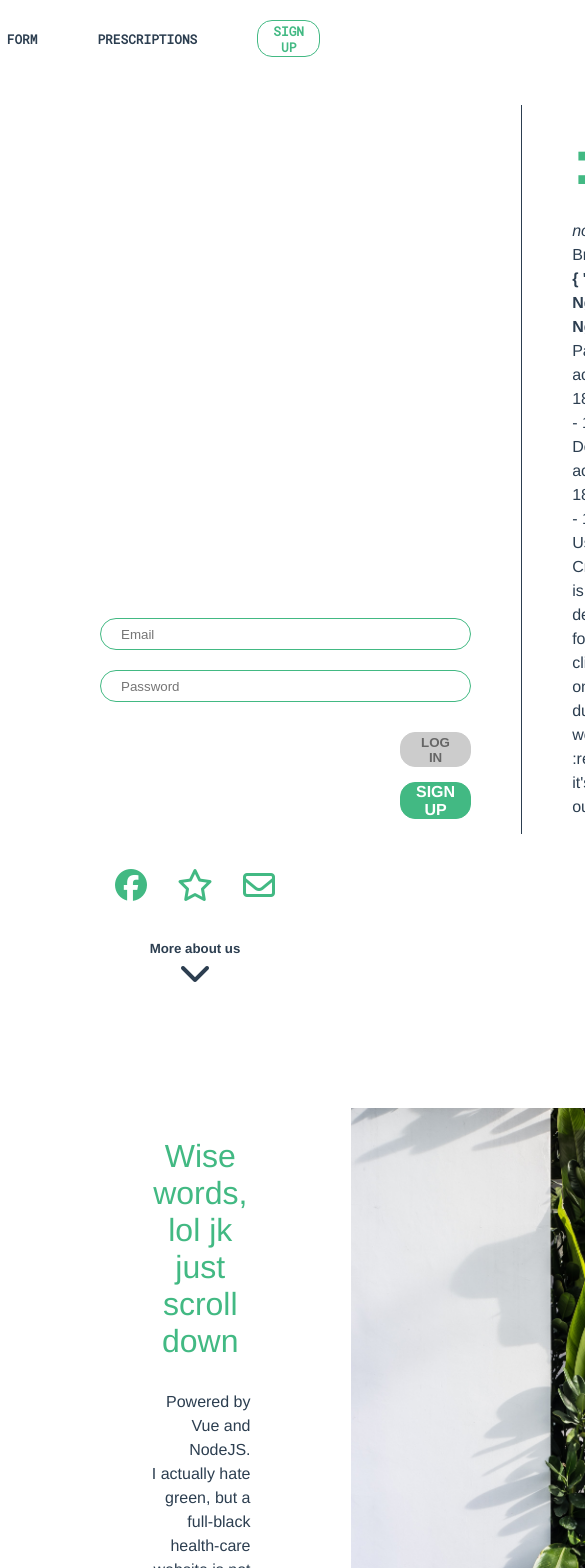
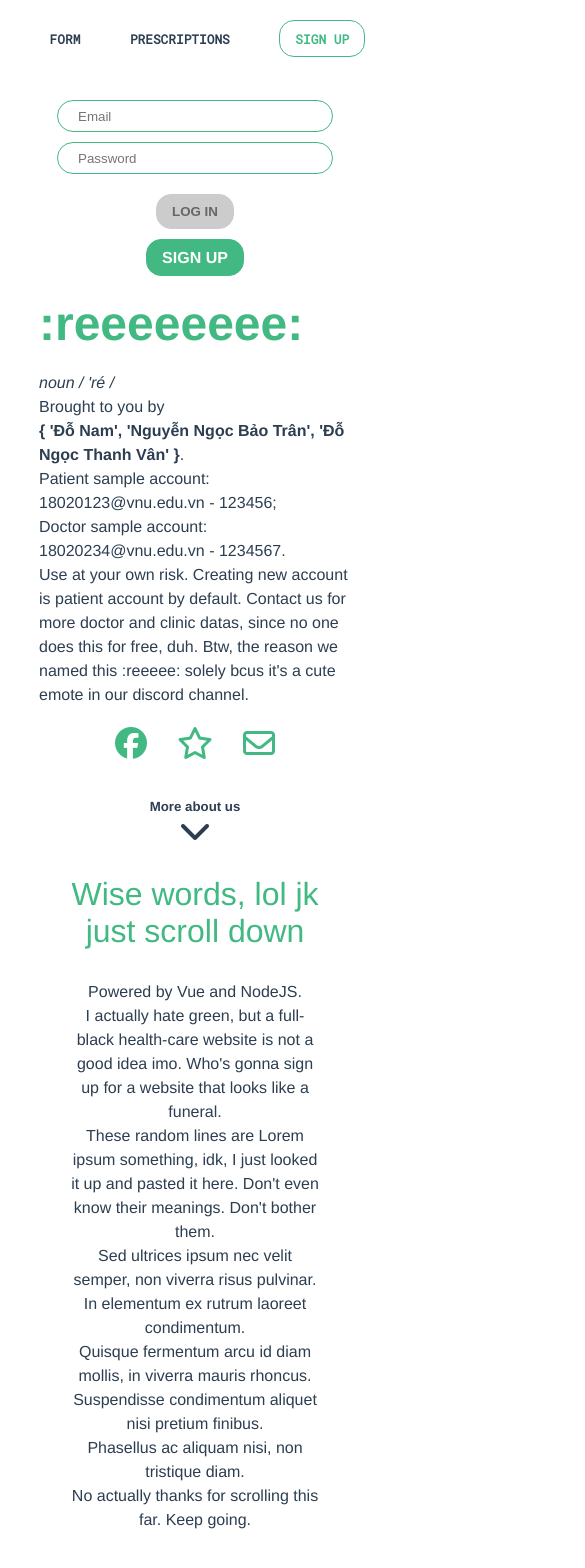
Before and after one commit to trannguyen61/-reeeeeee-FE, a Vue app: page / in a window 390 px wide. Shown: the top 1568 px of the page, 585 px wide, since content can reach past the window. Built offline with nearby package versions, Linux system fonts and the light colour scheme; no server answers.

Commit message:
smol desktops and phones

```diff
--- a/public/index.css
+++ b/public/index.css
@@ -44,14 +44,25 @@ button:focus {
   margin-top: 100px;
   display: flex;
   justify-content: space-evenly;
-}
-
-.body-container--mt-80 {
-  margin-top: 80px;
+  overflow: hidden;
 }
 
 .body-container--flex-col {
   flex-direction: column;
+}
+
+@media only screen and (min-width: 992px) {
+  /* For desktop: */
+  .body-container--mt-80 {
+    margin-top: 80px;
+  }
+}
+
+@media only screen and (max-width: 992px) {
+  /* For mobile phones: */
+  .body-container--md {
+    flex-direction: column;
+  }
 }
 
 .select-bar {
@@ -79,7 +90,7 @@ button:focus {
 }
 
 .article--left {
-  margin: 25px 100px 30px 50px;
+  margin: 25px auto 30px 50px;
   text-align: left;
   padding-left: 50px;
   border-left: solid 1px;
@@ -90,7 +101,6 @@ button:focus {
   flex-direction: column;
   justify-content: flex-start;
   align-items: flex-end;
-  margin-left: 150px;
 }
 
 .article__title {
@@ -108,6 +118,10 @@ button:focus {
   margin: 30px 0 30px 0;
 }
 
+.article__title--right {
+  text-align: right;
+}
+
 .article__text {
   line-height: 1.5em;
 }
@@ -118,6 +132,36 @@ button:focus {
 
 .article__text--margin {
   margin: 15px 0;
+}
+
+@media only screen and (max-width: 992px) {
+  /* For mobile phones: */
+  .article {
+    width: 60%;
+  }
+  .article--left {
+    border: 0;
+  }
+  .article--md-center {
+    margin: auto;
+    padding: 0;
+  }
+  .article__title--smol {
+    margin-top: 0;
+  }
+}
+
+@media only screen and (max-width: 600px) {
+  /* For smol mobile phones: */
+  .sm-text-center {
+    text-align: center;
+  }
+  .article {
+    width: 80%;
+  }
+  .article__title--big {
+    font-size: 3em;
+  }
 }
 
 .home__media {
@@ -136,15 +180,29 @@ button:focus {
   margin-top: 120px;
   margin-bottom: 40px;
   display: flex;
+  overflow-x: hidden;
+  justify-content: center;
 }
 
-.home__page .img {
-  margin-left: 100px;
-  margin-right: 100px;
+.home__page--center {
+  justify-content: center;
+  margin-left: 10vw;
+  margin-right: 10vw;
+}
+
+.home__page .img img {
+  max-width: 40vw;
 }
 
 .home__page .img-flexend {
   align-self: flex-end;
+}
+
+@media only screen and (max-width: 992px) {
+  /* For mobile phones: */
+  .form__control--md-ml0 {
+    margin-left: 0;
+  }
 }
 
 .list-card {
@@ -174,8 +232,23 @@ button:focus {
   margin-bottom: 30px;
 }
 
+@media only screen and (max-width: 992px) {
+  /* For mobile phones: */
+  .list-card {
+    width: 80%;
+  }
+  .list-card .form__control {
+    width: 60vw;
+  }
+  .list-card__search-bar {
+    margin-left: auto;
+    margin-right: auto;
+  }
+}
+
 .article-bar {
-  margin: 30px -200px;
+  margin: 30px -8vw 30px -8vw;
+  width: 20vw;
   padding: 30px;
   z-index: 1;
   color: white;
@@ -192,9 +265,17 @@ button:focus {
   line-height: 1.3em;
 }
 
+@media only screen and (max-width: 992px) {
+  /* For mobile phones: */
+  .article-bar {
+    width: 50vw;
+    margin: auto -30vw;
+  }
+}
+
 .btn-group {
   margin-bottom: 30px;
-  margin-left: 50px;
+  margin-left: auto;
   display: flex;
   flex-direction: column;
   justify-content: flex-end;
@@ -225,6 +306,13 @@ button:focus {
 
 .btn-group--horizontal .btn-group__link {
   margin: 0;
+}
+
+@media only screen and (max-width: 600px) {
+  /* For smol mobile phones: */
+  .btn-group__link {
+    margin-left: 0;
+  }
 }
 
 .card {
@@ -301,6 +389,26 @@ button:focus {
   text-align: left;
 }
 
+@media only screen and (max-width: 992px) {
+  /* For mobile phones: */
+  .form--bar {
+    width: 70%;
+  }
+}
+
+@media only screen and (max-width: 600px) {
+  /* For smol mobile phones: */
+  .form__control {
+    width: 70vw;
+  }
+}
+
+@media only screen and (max-width: 600px) {
+  .form__control {
+    width: 60vw;
+  }
+}
+
 .navbar {
   background: white;
   z-index: 2;
@@ -357,6 +465,13 @@ button:focus {
   color: #42b983;
 }
 
+@media only screen and (max-width: 600px) {
+  /* For smol mobile phones: */
+  .navbar__list {
+    justify-content: space-between;
+  }
+}
+
 .ml-0 {
   margin-left: 0;
 }
@@ -371,6 +486,62 @@ button:focus {
 
 .mt-30 {
   margin-top: 30px;
+}
+
+.ml-100 {
+  margin-left: 100px;
+}
+
+@media only screen and (max-width: 992px) {
+  /* For mobile phones: */
+  .md-hidden {
+    visibility: hidden;
+  }
+  .md-mauto {
+    margin: auto;
+  }
+  .md-ml10 {
+    margin-left: 10px;
+  }
+  .md-ml30 {
+    margin-left: 30px;
+  }
+  .md-mt30 {
+    margin-top: 30px;
+  }
+}
+
+@media only screen and (max-width: 600px) {
+  /* For smol mobile phones: */
+  .sm-hidden {
+    visibility: hidden;
+  }
+  .sm-mauto {
+    margin: auto;
+  }
+  .sm-m0 {
+    margin: 0;
+  }
+  .sm-mt10 {
+    margin-top: 10px;
+  }
+  .sm-ml10 {
+    margin-left: 10px;
+  }
+  .sm-w0 {
+    width: 0;
+  }
+  .sm-mh20 {
+    margin-left: 20px;
+    margin-right: 20px;
+  }
+  .sm-mh10 {
+    margin-left: 10px;
+    margin-right: 10px;
+  }
+  .sm-p0 {
+    padding: 0;
+  }
 }
 
 .text-danger {
--- a/public/index.scss
+++ b/public/index.scss
@@ -47,13 +47,29 @@ button:focus {
   margin-top: 100px;
   display: flex;
   justify-content: space-evenly;
-
-  &--mt-80 {
-    margin-top: 80px;
-  }
+  overflow: hidden;
 
   &--flex-col {
     flex-direction: column;
+  }
+}
+
+@media only screen and (min-width: 992px) {
+  /* For desktop: */
+  .body-container {
+    &--mt-80 {
+      margin-top: 80px;
+    }
+  }
+
+}
+
+@media only screen and (max-width: 992px) {
+  /* For mobile phones: */
+  .body-container {
+    &--md {
+      flex-direction: column;
+    }
   }
 }
 
@@ -84,7 +100,7 @@ button:focus {
 
   //main page text
   &--left {
-    margin: 25px 100px 30px 50px;
+    margin: 25px auto 30px 50px;
     text-align: left;
     padding-left: 50px;
     border-left: solid 1px;
@@ -96,7 +112,6 @@ button:focus {
     flex-direction: column;
     justify-content: flex-start;
     align-items: flex-end;
-    margin-left: 150px;
   }
 
   &__title {
@@ -114,6 +129,10 @@ button:focus {
       font-size: 2em;
       margin: 30px 0 30px 0;
     }
+
+    &--right {
+      text-align: right;
+    }
   }
 
   &__text {
@@ -127,6 +146,45 @@ button:focus {
     //main page text
     &--margin {
       margin: 15px 0;
+    }
+  }
+}
+
+@media only screen and (max-width: 992px) {
+  /* For mobile phones: */
+  .article {
+    width: 60%;
+
+    &--left {
+      border: 0;
+    }
+
+    &--md-center {
+      margin: auto;
+      padding: 0;
+    }
+
+    &__title {
+      &--smol {
+        margin-top: 0;
+      }
+    }
+  }
+}
+
+@media only screen and (max-width: 600px) {
+  /* For smol mobile phones: */
+  .sm-text-center {
+    text-align: center;
+  }
+
+  .article {
+    width: 80%;
+
+    &__title {
+      &--big {
+        font-size: 3em;
+      }
     }
   }
 }
@@ -148,13 +206,33 @@ button:focus {
     margin-top: 120px;
     margin-bottom: 40px;
     display: flex;
+    overflow-x: hidden;
+    justify-content: center;
+
+    &--center {
+      justify-content: center;
+      margin-left: 10vw;
+      margin-right: 10vw;
+    }
 
     .img {
-      margin-left: 100px;
-      margin-right: 100px;
+      img {
+        max-width: 40vw;
+      }
 
       &-flexend {
         align-self: flex-end;
+      }
+    }
+  }
+}
+
+@media only screen and (max-width: 992px) {
+  /* For mobile phones: */
+  .form {
+    &__control {
+      &--md-ml0 {
+        margin-left: 0;
       }
     }
   }
@@ -191,15 +269,34 @@ button:focus {
   }
 }
 
+@media only screen and (max-width: 992px) {
+  /* For mobile phones: */
+  .list-card {
+    width: 80%;
+
+    .form__control {
+      width: 60vw;
+    }
+
+    &__search-bar {
+      margin-left: auto;
+      margin-right: auto;
+    }
+  }
+}
+
 //BUNDLE
 //article-bar
 .article-bar {
-  margin: 30px -200px;
+  // position: absolute;
+  margin: 30px -8vw 30px -8vw;
+  width: 20vw;
   padding: 30px;
   z-index: 1;
   color: white;
   background: $main-green;
   border-radius: 20px 0 20px 0;
+  // left: 50%;
 
   &__title {
     font-size: 1.5em;
@@ -211,12 +308,20 @@ button:focus {
   }
 }
 
+@media only screen and (max-width: 992px) {
+  /* For mobile phones: */
+  .article-bar {
+    width: 50vw;
+    margin: auto -30vw;
+  }
+}
+
 //BUNDLE
 //btn-group
 
 .btn-group {
   margin-bottom: 30px;
-  margin-left: 50px;
+  margin-left: auto;
   display: flex;
   flex-direction: column;
   justify-content: flex-end;
@@ -245,6 +350,15 @@ button:focus {
 
     .btn-group__link {
       margin: 0;
+    }
+  }
+}
+
+@media only screen and (max-width: 600px) {
+  /* For smol mobile phones: */
+  .btn-group {
+    &__link {
+      margin-left: 0;
     }
   }
 }
@@ -329,6 +443,32 @@ button:focus {
   }
 }
 
+@media only screen and (max-width: 992px) {
+  /* For mobile phones: */
+  .form {
+    &--bar {
+      width: 70%;
+    }
+  }
+}
+
+@media only screen and (max-width: 600px) {
+  /* For smol mobile phones: */
+  .form {
+    &__control {
+      width: 70vw;
+    }
+  }
+}
+
+@media only screen and (max-width: 600px) {
+  .form {
+    &__control {
+      width: 60vw;
+    }
+  }
+}
+
 //BUNDLE
 //navbar
 .navbar {
@@ -386,6 +526,15 @@ button:focus {
   }
 }
 
+@media only screen and (max-width: 600px) {
+  /* For smol mobile phones: */
+  .navbar {
+    &__list {
+      justify-content: space-between;
+    }
+  }
+}
+
 //IMPORTANT
 
 .ml-0 {
@@ -402,6 +551,74 @@ button:focus {
 
 .mt-30 {
   margin-top: 30px;
+}
+
+.ml-100 {
+  margin-left: 100px;
+}
+
+@media only screen and (max-width: 992px) {
+  /* For mobile phones: */
+  .md-hidden {
+    visibility: hidden;
+  }
+
+  .md-mauto {
+    margin: auto;
+  }
+
+  .md-ml10 {
+    margin-left: 10px;
+  }
+
+  .md-ml30 {
+    margin-left: 30px;
+  }
+
+  .md-mt30 {
+    margin-top: 30px;
+  }
+}
+
+@media only screen and (max-width: 600px) {
+  /* For smol mobile phones: */
+  .sm-hidden {
+    visibility: hidden;
+  }
+
+  .sm-mauto {
+    margin: auto;
+  }
+
+  .sm-m0 {
+    margin: 0;
+  }
+
+  .sm-mt10 {
+    margin-top: 10px;
+  }
+
+  .sm-ml10 {
+    margin-left: 10px;
+  }
+
+  .sm-w0 {
+    width: 0;
+  }
+
+  .sm-mh20 {
+    margin-left: 20px;
+    margin-right: 20px;
+  }
+
+  .sm-mh10 {
+    margin-left: 10px;
+    margin-right: 10px;
+  }
+
+  .sm-p0 {
+    padding: 0;
+  }
 }
 
 .text-danger {
--- a/src/components/NavBar.vue
+++ b/src/components/NavBar.vue
@@ -1,32 +1,40 @@
 <template>
   <div class="navbar">
-      <ul class="navbar__list">
-          <li id="logo">
+    <ul class="navbar__list sm-p0">
+      <li id="logo" class="sm-hidden sm-w0">
         <router-link to="/">
           :reeeeeeee:
         </router-link>
       </li>
 
-            <li class="navbar__link">
-                <router-link to="/form" :class="{ 'router-link-active' : $route.path.includes('form')}">
+      <li class="navbar__link sm-mauto">
+        <router-link
+          to="/form"
+          :class="{ 'router-link-active': $route.path.includes('form') }"
+        >
           FORM
         </router-link>
       </li>
 
-            <li class="navbar__link">
-                <router-link to="/prescriptions" :class="{'router-link-active': $route.path.includes('prescription')}">
+      <li class="navbar__link sm-mauto">
+        <router-link
+          to="/prescriptions"
+          :class="{
+            'router-link-active': $route.path.includes('prescription')
+          }"
+        >
           PRESCRIPTIONS
         </router-link>
       </li>
 
       <!-- if user is valid, this btn turn to Sign out -->
-            <li class="navbar__btn" v-if="!$store.getters.getToken">
+      <li v-if="!$store.getters.getToken" class="navbar__btn sm-mauto">
         <router-link to="/signup">
           SIGN UP
         </router-link>
       </li>
 
-            <li class="navbar__btn" v-else>
+      <li v-else class="navbar__btn sm-mauto">
         <router-link to="/" @click.native="$store.dispatch('userSignout')">
           SIGN OUT
         </router-link>
@@ -36,11 +44,7 @@
 </template>
 
 <script>
-export default {
-}
+export default {};
 </script>
 
-<style lang="scss" scoped>
-
-
-</style>
+<style lang="scss" scoped></style>
--- a/src/views/FormAccept.vue
+++ b/src/views/FormAccept.vue
@@ -6,7 +6,7 @@
       </h4>
       <warning :error-message="errorMessage" />
 
-      <div class="body-container">
+      <div class="body-container sm-mh20">
         <card
           v-for="card in cards"
           :key="card.formID"
--- a/src/views/Home.vue
+++ b/src/views/Home.vue
@@ -1,9 +1,9 @@
 <template>
   <div class="home">
-    <div class="body-container body-container--mt-80">
+    <div class="body-container body-container--mt-80 body-container--md">
       <!-- Hide login form when user is already logged in -->
       <div
-        class="btn-group"
+        class="btn-group md-mauto"
         :style="{ visibility: $store.getters.getToken ? 'hidden' : 'visible' }"
       >
         <div class="form">
@@ -13,7 +13,7 @@
             id="emailInput"
             v-model="email"
             type="email"
-            class="form__control form__control--ml50"
+            class="form__control form__control--ml50 md-ml0 sm-mauto"
             :class="{ 'border-danger': !validEmail() && email != '' }"
             placeholder="Email"
           />
@@ -22,7 +22,7 @@
             id="passwordInput"
             v-model="password"
             type="password"
-            class="form__control form__control--ml50"
+            class="form__control form__control--ml50 md-ml0 sm-mauto sm-mt10"
             :class="{
               'border-danger': !validPassword(password) && password != ''
             }"
@@ -30,7 +30,7 @@
           />
         </div>
         <button
-          class="btn-group__link"
+          class="btn-group__link sm-mauto"
           :disabled="!validEmail() || !validPassword(password)"
           @click.prevent="clickLogin({ email, password })"
         >
@@ -39,12 +39,12 @@
 
         <router-link
           to="/signup"
-          class="btn-group__link btn-group__link--filled"
+          class="btn-group__link btn-group__link--filled sm-mauto sm-mt10"
           >SIGN UP</router-link
         >
       </div>
 
-      <div class="article article--left">
+      <div class="article article--left article--md-center">
         <div class="article__title article__title--big">
           <strong>:reeeeeeee:</strong>
         </div>
@@ -83,17 +83,19 @@
       <i class="fas fa-chevron-down fa-2x"></i>
     </div>
 
-    <div class="home__page">
+    <div class="home__page home__page--center md-mt30">
       <div
         class="article article--column"
         data-aos="fade-right"
         data-aos-duration="1000"
       >
-        <div class="article__title article__title--smol">
+        <div
+          class="article__title article__title--smol article__title--right sm-text-center"
+        >
           Wise words, lol jk just scroll down
         </div>
 
-        <div class="article__text article__text--right">
+        <div class="article__text article__text--right sm-text-center">
           Powered by Vue and NodeJS.
           <br />I actually hate green, but a full-black health-care website is
           not a good idea imo. Who's gonna sign up for a website that looks like
@@ -108,8 +110,9 @@
         </div>
       </div>
 
-      <div class="img">
+      <div class="img ml-100 md-ml30 sm-m0">
         <img
+          class="sm-w0"
           data-aos="fade-left"
           data-aos-duration="1000"
           src="../assets/01.jpg"
@@ -119,8 +122,8 @@
       </div>
     </div>
 
-    <div class="home__page">
-      <div class="img" data-aos="fade-right" data-aos-duration="2000">
+    <div class="home__page home__page--center md-mt30">
+      <div class="img md-hidden" data-aos="fade-right" data-aos-duration="2000">
         <img src="../assets/02.jpg" width="500px" alt />
       </div>
 
@@ -138,7 +141,7 @@
       </div>
 
       <div
-        class="img img-flexend"
+        class="img img-flexend md-hidden"
         data-aos="fade-left"
         data-aos-duration="1000"
       >
--- a/src/views/PrescriptionMaker.vue
+++ b/src/views/PrescriptionMaker.vue
@@ -1,7 +1,7 @@
 <template>
   <div>
-    <div class="body-container">
-      <div class="form form--bar form--not-stretch">
+    <div class="body-container body-container--md">
+      <div class="form form--bar form--not-stretch md-mauto">
         <header>
           <div class="form__title">
             <h4>PRESCRIPTION</h4>
@@ -61,7 +61,7 @@
         </div>
       </div>
 
-      <div class="list-card">
+      <div class="list-card md-mauto">
         <label for="clinicSearch">Search for patients</label>
 
         <div class="list-card__search-bar">
--- a/src/views/Prescriptions.vue
+++ b/src/views/Prescriptions.vue
@@ -1,7 +1,7 @@
 <template>
   <div>
-    <div class="body-container">
-      <div class="form form--bar form--not-stretch">
+    <div class="body-container body-container--md">
+      <div class="form form--bar form--not-stretch md-mauto">
         <header>
           <div class="form__title">
             <h4>PRESCRIPTION</h4>
@@ -21,7 +21,7 @@
         </div>
       </div>
 
-      <div class="list-card">
+      <div class="list-card md-mauto">
         <label for="clinicSearch">Search for prescription</label>
 
         <div class="list-card__search-bar">
```
Also changed, not shown: src/views/Form.vue (+4 -4 lines). Lines whose indentation alone changed are shown as unchanged.
